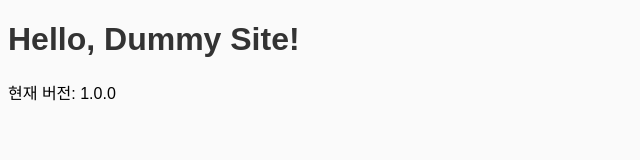
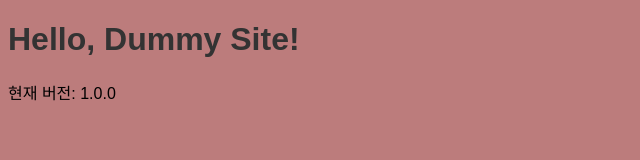
Before and after one commit to viktoreun/dummy-site, a plain HTML site: page index.html in a window 1280 px wide. Shown: the whole page, without its empty margins (0-640 px from the left). Drawn offline with Linux system fonts and the light colour scheme.

```diff
--- a/styles.css
+++ b/styles.css
@@ -1,2 +1,2 @@
-body { font-family: sans-serif; background: #fafafa; }
+body { font-family: sans-serif; background: #bc7c7c; }
 h1 { color: #333; }
```
